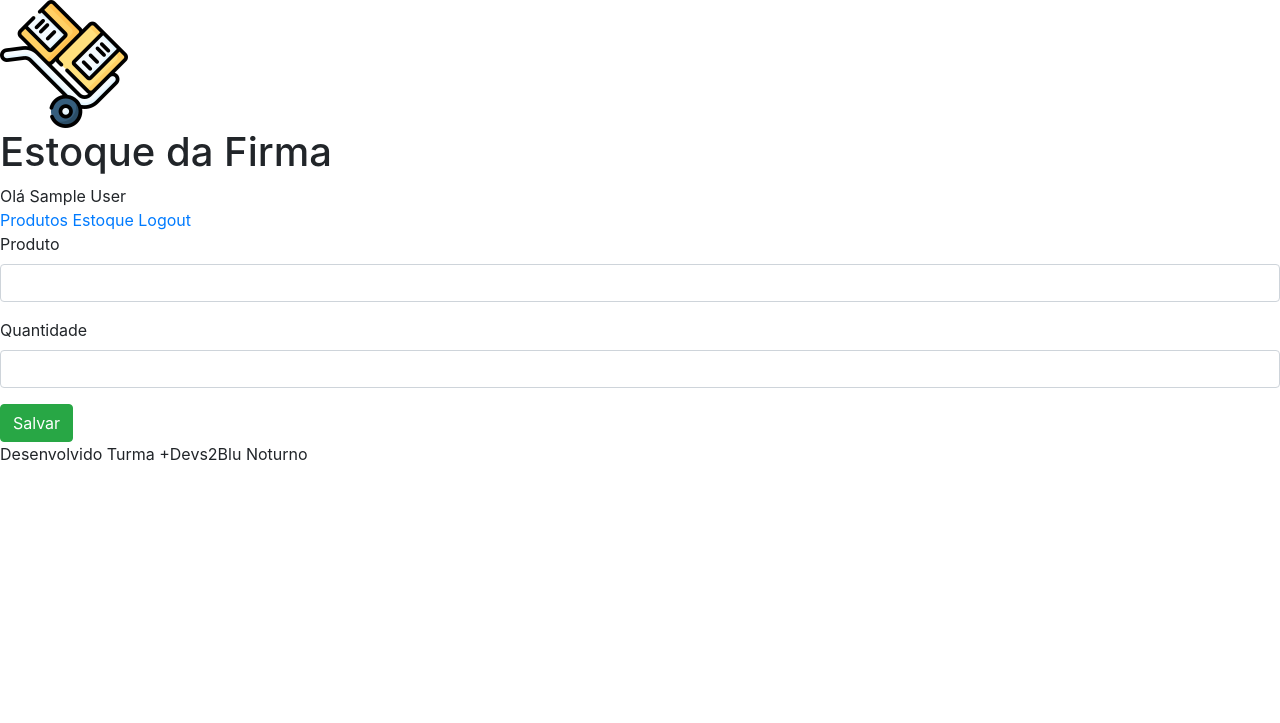
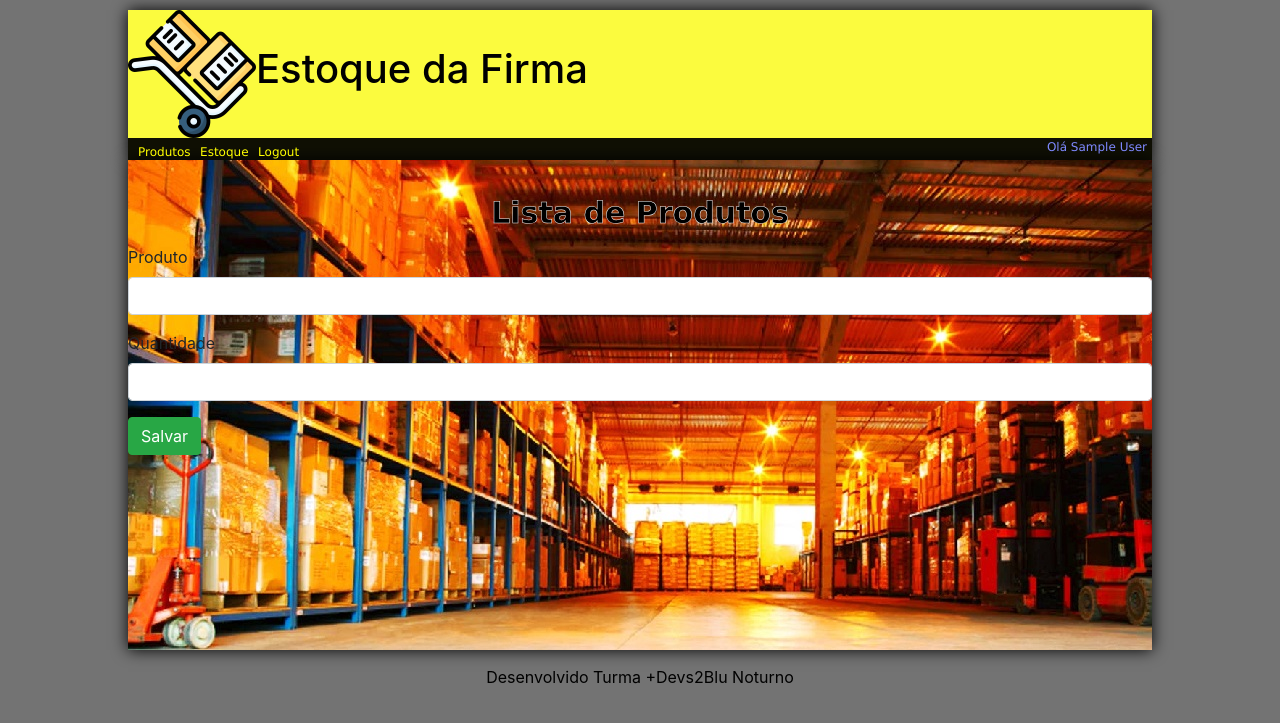
Before and after one commit to JoaoCasali/Controle-de-Estoque, a Flask app: page /NovoEstoque in a window 1280 px wide. Shown: the top 723 px of the page. Run offline with Flask 2, Linux system fonts and the light colour scheme; the visitor is signed in with stand-in values (Sample User, id 1); parts of the project's set-up code (start-up, migrations or seed data) failed here and were passed over; some libraries are stand-ins or nearby versions.

Commit message:
criar css

```diff
--- a/templates/estoque/editar.html
+++ b/templates/estoque/editar.html
@@ -1,5 +1,13 @@
+<link rel="stylesheet" href="{{ url_for('static', filename='css/style.css')}}">
+<link rel="stylesheet" href="{{ url_for('static', filename='css/table.css')}}">
+<script src="{{ url_for('static', filename='js/table.js')}}"></script>
+
 {% extends "template.html"%}
 {% block conteudo %}
+
+<div class="titulo">Lista de Produtos</div>
+
+
      <form action="{{ url_for('CriarEstoque') }}" method="post">
 
         <fieldset>
```
Also changed, not shown: static/css/editar.css (added).
